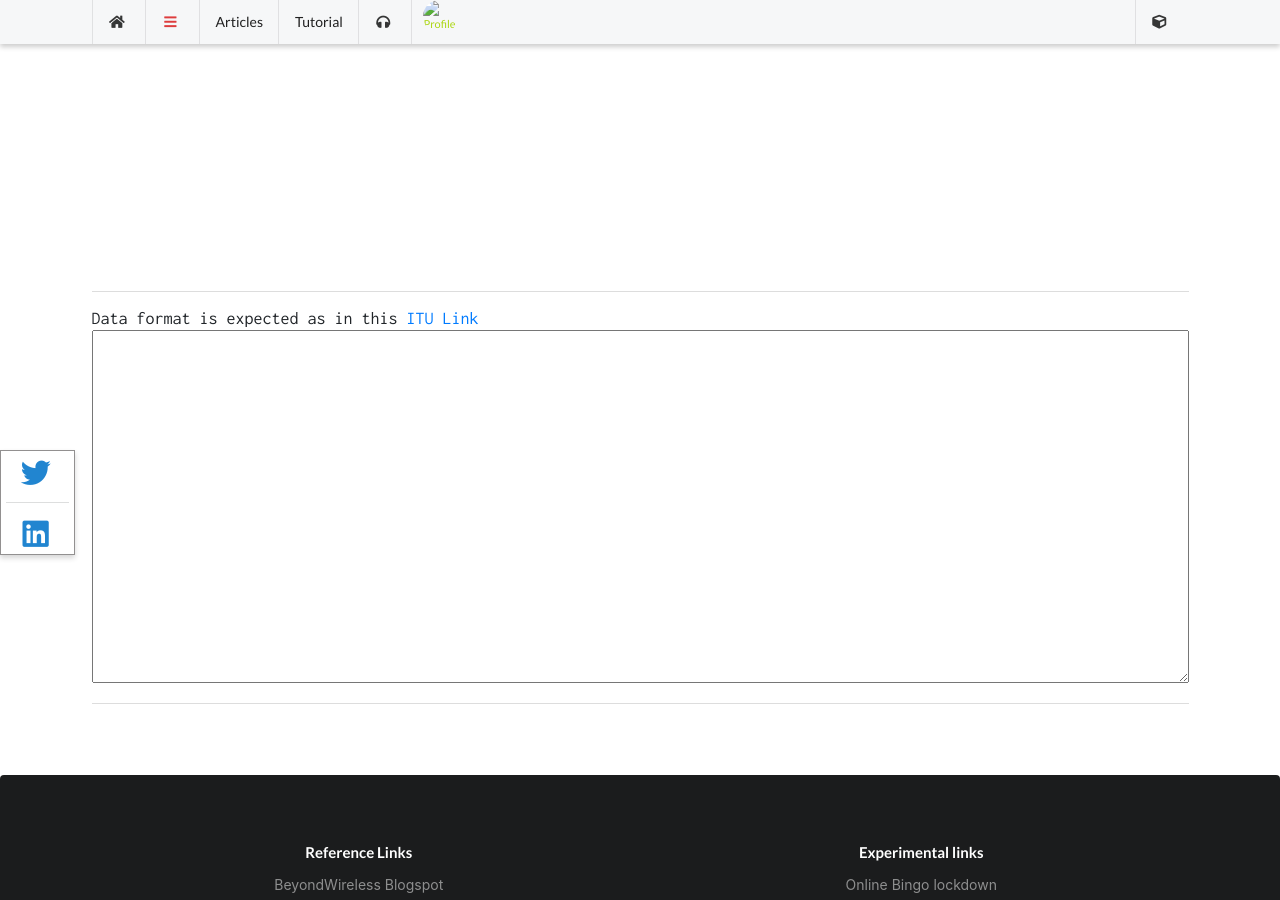
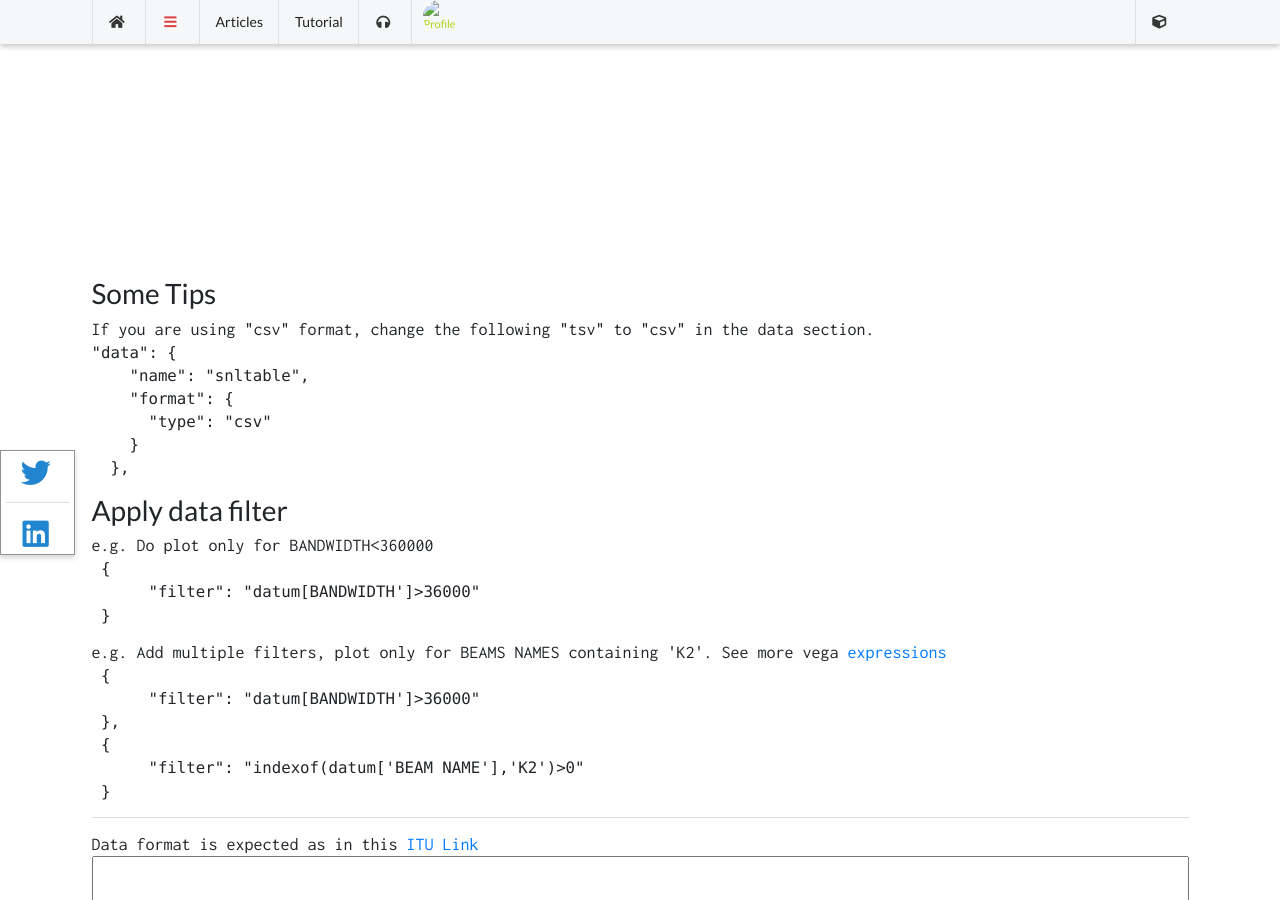
Before and after one commit to wiless/wiless.github.io, a Jekyll site: the page built from _apps/snl.html, in a window 1280 px wide and 900 px high, scrolled down 524 px. Built offline with Jekyll 4.4.1, drawn with Linux system fonts in a browser that asks for light colours; nearby versions of some CDN libraries; some web fonts are replaced; comment, search, counter and statistics services are not loaded; a style sheet for code colours, icons or effects is not loaded.

Commit message:
Update snl.html

```diff
--- a/_apps/snl.html
+++ b/_apps/snl.html
@@ -32,6 +32,35 @@ title: SNL Spectrum Viewer
 	</div>
 <button class="ui float right teal button" name="saveButton" onclick="CallPlots()"> Plot </button>
 	    <div  id="vegaspec" style="height:300px"> </div>
+<h2>Some Tips </h2>
+If you are using "csv" format, change the following "tsv" to "csv" in the data section.
+<pre>
+"data": {
+    "name": "snltable",
+    "format": {
+      "type": "csv"
+    }
+  },
+</pre>
+<h2>Apply data filter</h2>
+e.g. Do plot only for BANDWIDTH<360000
+<pre>
+ {
+      "filter": "datum[BANDWIDTH']>36000"
+ }
+</pre>
+e.g. Add multiple filters, plot only for BEAMS NAMES containing 'K2'. See more vega <a target=_blank href="https://vega.github.io/vega/docs/expressions/"> expressions </a>
+<pre>
+ {
+      "filter": "datum[BANDWIDTH']>36000"
+ },
+ {
+      "filter": "indexof(datum['BEAM NAME'],'K2')>0"
+ }
+</pre>
+
+
+
 <div class="ui divider"></div>
 Data format is expected as in this <a target=_blank href="https://www.itu.int/online/sns/freqlist.sh?ntc_id=116520362&ie=y&sat_type=G&categ=C&script=&select_list=F&sel_type=&sel_satname=INSAT-KA82.5E&sat_name=INSAT-KA82.5E&plan_id=&ntc_nbr="> ITU Link</a>
 	    <textarea  id="vegadata" style="width:100%" rows=15> </textarea>
```
